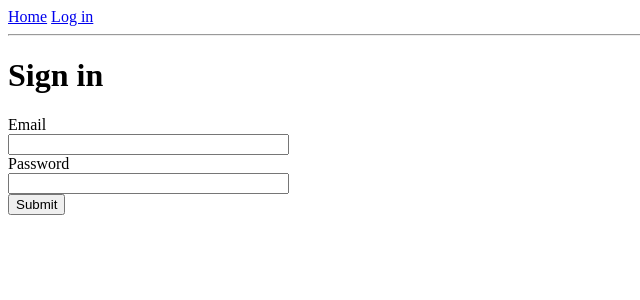
After one commit to huels017/Portfolio-Reallocation, a Flask app: template app/templates/auth/login.html in a window 1280 px wide. The commit adds this page. Shown: the top 300 px of the page, without its empty margins (0-640 px from the left). Run offline with Flask 2, Linux system fonts and the light colour scheme; the template is opened without the code that fills it: most values are stand-ins (such as "Sample title", 1, 10 or a date in 2020); form fields are guessed from the names that the template uses.

Commit message:
Introduce login form

```diff
--- a/app/__init__.py
+++ b/app/__init__.py
@@ -4,6 +4,9 @@ from config import Config
 def create_app(config_class=Config):
     app = Flask(__name__)
     app.config.from_object(config_class)
+
+    from app.auth import bp as auth_bp
+    app.register_blueprint(auth_bp)
 
     from app.errors import bp as errors_bp
     app.register_blueprint(errors_bp)
--- /dev/null
+++ b/app/auth/__init__.py
@@ -0,0 +1,5 @@
+from flask import Blueprint
+
+bp = Blueprint('auth', __name__)
+
+from app.auth import routes
--- /dev/null
+++ b/app/templates/auth/login.html
@@ -0,0 +1,27 @@
+{% extends "base.html" %}
+
+{% block app_content %}
+
+	<h1>Sign in</h1>
+
+	<form action="" method="post">
+		{{ form.hidden_tag() }}
+		<div>
+			{{ form.email.label }}<br>
+			{{ form.email(size=32) }}<br>
+			{% for error in form.email.errors %}
+				<span style="color: red;">[{{ error }}]</span>
+			{% endfor %}
+		</div>
+		<div>
+			{{ form.password.label }}<br>
+			{{ form.password(size=32) }}<br>
+			{% for error in form.password.errors %}
+				<span style="color: red;">[{{ error }}]</span>
+			{% endfor %}
+		</div>
+
+		<div>{{ form.submit() }}</div>
+	</form>
+
+{% endblock %}
--- a/app/templates/base.html
+++ b/app/templates/base.html
@@ -8,6 +8,7 @@
 	</head>
 	<body>
 		<a href="{{ url_for('main.index') }}">Home</a>
+		<a href="{{ url_for('auth.login') }}">Log in</a>
 		<hr>
 		{% block content %}{% endblock %}
 
--- a/config.py
+++ b/config.py
@@ -3,5 +3,4 @@ import os
 basedir = os.path.abspath(os.path.dirname(__file__))
 
 class Config(object):
-	# TODO: add configs here
-	PLACEHOLDER='placeholder'
+	SECRET_KEY = os.environ.get('SECRET_KEY') or 'password'
```
Also changed, not shown: app/auth/forms.py (added, +9 -0 lines), app/auth/routes.py (added, +12 -0 lines).
